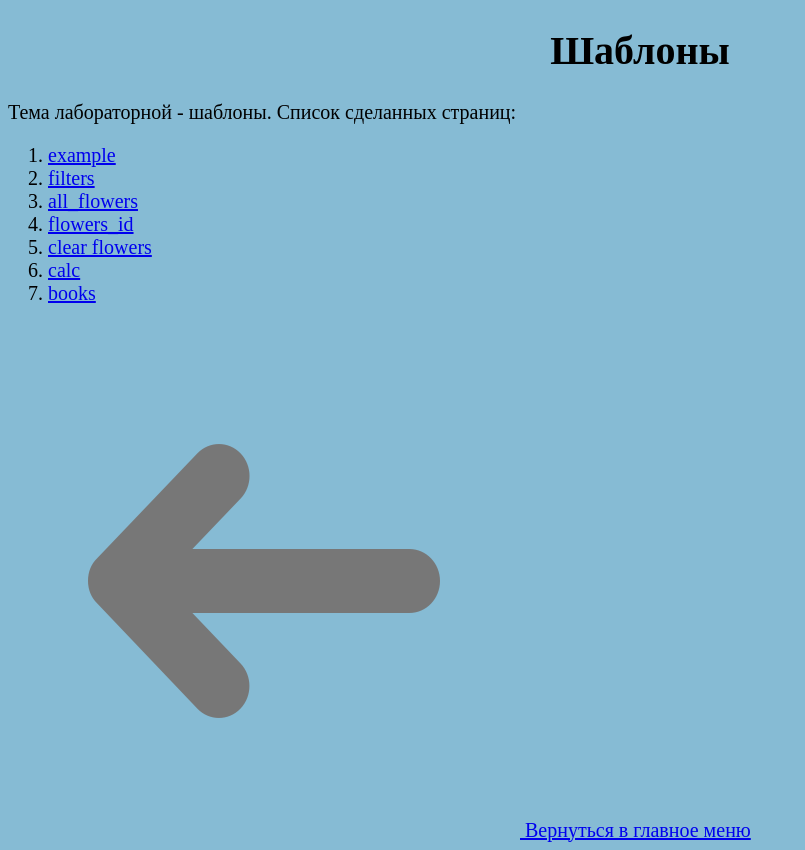
After one commit to Zaxaroov/web2, a Flask app: page /lab2 in a window 1280 px wide. The commit adds this page. Shown: the whole page, without its empty margins (0-805 px from the left). Run offline with Flask 3, Linux system fonts and the light colour scheme.

Commit message:
Внесение правок

```diff
--- a/app.py
+++ b/app.py
@@ -1,5 +1,9 @@
 from flask import Flask, redirect, url_for, render_template
+from lab2 import lab2
 app = Flask(__name__)
+app.register_blueprint(lab2)
+
+
 
 @app.route("/")
 @app.route("/index")
@@ -218,10 +222,10 @@ def add_flower(name):
 </html>
 '''
 
-@app.route('/lab2/example')
+@app.route('/lab2')
 def example():
     name = 'Захаров Илья'
     group = 'ФБИ-24'
     number = '2'
     curs = '3'
-    return render_template('example.html', name=name, group=group, number=number, curs=curs)
+    return render_template('lab2.html', name=name, group=group, number=number, curs=curs)
--- /dev/null
+++ b/lab2.py
@@ -0,0 +1,132 @@
+from flask import Blueprint, redirect, url_for, render_template
+lab2 = Blueprint('lab2', __name__)
+
+@lab2.route('/lab2/a/')
+def a():
+    return 'ok'
+
+
+@lab2.route('/lab2/a')
+def ae():
+    return 'okey'
+
+
+all_flower_list = [
+    {'name': 'роза', 'kolvo': 5, 'price': 120},
+    {'name': 'тюльпан', 'kolvo': 15, 'price': 70},
+    {'name': 'гипсофила', 'kolvo': 10, 'price': 100},
+    {'name': 'ромашка', 'kolvo': 20, 'price': 80},
+]
+
+
+@lab2.route('/lab2/flowers/<int:flower_id>')
+def flowers(flower_id):
+    if flower_id >= len(all_flower_list):
+        return "Такого цветка нет", 404
+    else:
+        return render_template('lab2/flowers_ids.html', flower_id=flower_id, flower=all_flower_list[flower_id])
+
+
+
+@lab2.route('/lab2/flower/<name>')
+def add_flower(name):
+    for flower in all_flower_list:
+        if flower['name'] == name:
+            flower['kolvo'] += 1
+            return redirect(url_for('lab2.all_flowers'))
+
+    all_flower_list.append({'name': name, 'kolvo': 1, 'price': 100})
+    return redirect(url_for('lab2.all_flowers'))
+
+
+@lab2.route('/lab2/del_flower/<name>')
+def del_flower(name):
+    for flower in all_flower_list:
+        if flower['name'] == name:
+            all_flower_list.remove(flower)  # удаляем цветок
+            return redirect(url_for('lab2.all_flowers'))
+
+    return f"Цветок с именем {name} не найден.", 404
+
+
+@lab2.route('/lab2/del_flower/')
+def no_del_flower():
+    return "Вы не задали имя цветка", 400
+
+
+@lab2.route('/lab2/flower/')
+def no_flower():
+    return "Вы не задали имя цветка", 400
+
+
+@lab2.route('/lab2/all_flowers')
+def all_flowers():
+    return render_template('lab2/flowers.html', all_flower_list=all_flower_list)
+
+
+@lab2.route('/lab2/flowers/clear')
+def clear_flowers():
+    all_flower_list.clear()
+    return redirect(url_for('lab2.all_flowers'))
+
+
+@lab2.route('/lab2/example')
+def example():
+    name = 'Захаров Илья'
+    numberOfLab = '2'
+    groupStudent = 'ФБИ-24'
+    numberOfCourse = '3 курс'
+    fruits = [
+        {'name': 'яблоки', 'price': 100},
+        {'name': 'груши', 'price': 120},
+        {'name': 'апельсины', 'price': 80},
+        {'name': 'мандарины', 'price': 95},
+        {'name': 'манго', 'price': 321}
+    ]
+    return render_template('lab2/example.html', name=name, numberOfLab=numberOfLab,
+                           groupStudent=groupStudent, numberOfCourse=numberOfCourse,
+                           fruits=fruits)
+
+
+@lab2.route('/lab2/')
+def lab():
+    return render_template('lab2/lab2.html')
+
+
+@lab2.route('/lab2/filter')
+def filters():
+    phrase = 'О <b>сколько</b> <u>нам</u> <i>открытий чудных...'
+    return render_template('lab2/filter.html', phrase=phrase)
+
+
+@lab2.route('/lab2/calc/<int:a>/<int:b>')
+def calc(a, b):
+    return render_template('lab2/calc.html', a=a, b=b)
+
+
+@lab2.route('/lab2/calc/')
+def calc_without_numbers():
+    return redirect(url_for('lab2.calc', a=1, b=1))
+
+
+@lab2.route('/lab2/calc/<int:a>/')
+def calc_with_a(a):
+    return redirect(url_for('lab2.calc', a=a, b=1))
+
+
+book_list = [
+    {'author': 'Джеймс Дж.', 'name': 'Улисс', 'ganre': 'роман', 'numbOfPages': 1056},
+    {'author': 'Драйзер Т.', 'name': 'Трилогия желаний', 'ganre': 'роман', 'numbOfPages': 1152},
+    {'author': 'Лев Толстой', 'name': 'Война и мир', 'ganre': 'роман-эпопея', 'numbOfPages': 1360},
+    {'author': 'Голсуорси Дж.', 'name': 'Сага о форсайтах', 'ganre': 'роман', 'numbOfPages': 1376},
+    {'author': 'Солженицын А.', 'name': 'Архипелаг ГУЛАГ', 'ganre': 'опыт художественного исследования', 'numbOfPages': 1424},
+    {'author': 'Палиссер Ч.', 'name': 'Квинканкс', 'ganre': 'роман', 'numbOfPages': 1472},
+    {'author': 'Манн Т.', 'name': 'Иосиф и его братья', 'ganre': 'роман', 'numbOfPages': 1492},
+    {'author': 'Пруст М.', 'name': 'В поисках утраченного времени', 'ganre': 'роман', 'numbOfPages': 3031},
+    {'author': 'Кнаусгор К.', 'name': 'Моя борьба ', 'ganre': 'автобиография', 'numbOfPages': 3600}
+]
+
+
+@lab2.route('/lab2/books')
+def books():
+    return render_template('lab2/books.html', book_list=book_list)
--- /dev/null
+++ b/static/main.css
@@ -0,0 +1,27 @@
+body {
+    background-color: rgb(134, 187, 212);
+    font-family: 'Times New Roman', Times, serif;
+    font-size: 20px;
+    text-align: left;
+}
+
+header {
+    background-color: brown;
+    text-align: left;
+    font-family: 'Times New Roman', Times, serif;
+    font-size: 40px;
+    height: 50px;
+}
+
+footer {
+    background-color: brown;
+    text-align: left;
+    font-family: 'Times New Roman', Times, serif;
+    font-size: 20px;
+    display: block;
+
+}
+
+h1 {
+    text-align: center;
+}
--- /dev/null
+++ b/templates/lab2.html
@@ -0,0 +1,43 @@
+
+<!DOCTYPE html>
+<html lang="ru">
+    <head>
+        <meta charset="UTF-8">
+        <meta name="viewport" content="width=device-width, initial-scale=1.0">
+        <link rel="stylesheet" href="{{ url_for('static', filename='main.css') }}">
+        <title>Захаров Илья Максимович, лабораторная 1</title>
+    </head>
+    <body>
+        <h1>Шаблоны</h1>
+        <div>Тема лабораторной - шаблоны. Список сделанных страниц:</div>
+        <ol>
+            <li>
+                <a href="/lab2/example">example</a>
+            </li>
+            <li>
+                <a href="/lab2/filter">filters</a>
+            </li>
+            <li>
+                <a href="/lab2/all_flowers">all_flowers</a>
+            </li>
+            <li>
+                <a href="/lab2/flower">flowers_id</a>
+            </li>
+            <li>
+                <a href="/lab2/flowers/clear">clear flowers</a>
+            </li>
+            <li>
+                <a href="/lab2/calc">calc</a>
+            </li>
+            <li>
+                <a href="/lab2/books">books</a>
+            </li>
+        </ol>
+        <div>
+            <a href="http://127.0.0.1:5000/menu">
+                <img src="../static/strelka.png" class='strelka'>
+            </a>
+            <a href="http://127.0.0.1:5000/menu" class='backmenu'>Вернуться в главное меню</a>
+        </div>
+    </body>
+</html>
--- a/templates/lab2/books.html
+++ b/templates/lab2/books.html
@@ -5,6 +5,7 @@
 
 {# основной контент: #}
 {% block main %}
+    <link rel="stylesheet" href="{{ url_for('static', filename='main.css') }}">
     <h1>Произведения:</h1>
     <ul>
         {% for b in book_list %}
--- a/templates/lab2/calc.html
+++ b/templates/lab2/calc.html
@@ -5,6 +5,7 @@
 
 {# основной контент: #}
 {% block main %}
+    <link rel="stylesheet" href="{{ url_for('static', filename='main.css') }}">
     <h1>Результаты:</h1>
     <div class="math">
         {{a}} + {{b}} = {{a + b}}<br>
--- a/templates/lab2/filter.html
+++ b/templates/lab2/filter.html
@@ -5,6 +5,7 @@
 
 {# основной контент: #}
 {% block main %}
+    <link rel="stylesheet" href="{{ url_for('static', filename='main.css') }}">
     <div>Фраза: {{phrase}}</div>
     <div>Фраза: {{phrase | title}}</div>
     <div>Фраза: {{phrase | striptags}}</div>
--- a/templates/lab2/flowers.html
+++ b/templates/lab2/flowers.html
@@ -6,6 +6,7 @@
 
 {# основной контент: #}
 {% block main %}
+    <link rel="stylesheet" href="{{ url_for('static', filename='main.css') }}">
     <h1>Список всех цветов</h1>
     <ul>
         {% for flower in all_flower_list %}
--- a/templates/lab2/flowers_ids.html
+++ b/templates/lab2/flowers_ids.html
@@ -5,6 +5,7 @@
 
 {# основной контент: #}
 {% block main %}
+    <link rel="stylesheet" href="{{ url_for('static', filename='main.css') }}">
     <div>цветок: {{ flower.name }}</div><br>
     <div>количество: {{ flower.kolvo }}</div><br>
     <a href="{{ url_for('lab2.all_flowers') }}">Все цветы</a>
--- /dev/null
+++ b/запуск.txt
@@ -0,0 +1 @@
+venv\Scripts\activate.bat
```
Also changed, not shown: templates/base.html (added, +23 -0 lines), templates/example.html (deleted, +0 -33 lines), templates/lab2/example.html (added, +33 -0 lines), templates/lab2/lab2.html (deleted, +0 -43 lines), templates/lab2/mops.html (deleted, +0 -14 lines), test.html (added, +10 -0 lines), static/strelka.png (added).
